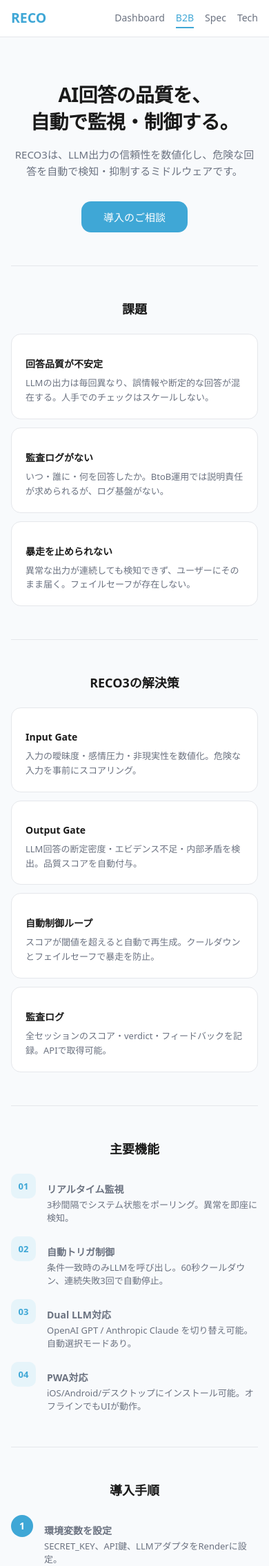
After one commit to kamide007-ship-it/PEA-RECO3FIRSTMODEL, a Flask app: page /b2b in a window 390 px wide. The commit adds this page. Shown: the top 2271 px of the page at 69% size. Run offline with Flask 3, Linux system fonts and the light colour scheme.

Commit message:
Add BtoB landing page and site navigation
New pages:
- /b2b - BtoB sales landing page with 8 sections:
  Hero, Problem, Solution, Features, Steps, Security, Pricing, CTA
- /spec - Specification page (placeholder)
- /tech - Technical spec page (placeholder)

New files:
- templates/b2b.html - Full LP with Apple-style minimal design
- templates/spec.html - Placeholder
- templates/tech.html - Placeholder
- static/lp.css - Landing page styles (hero, grids, features, steps, plans)
- static/reco-logo.svg - Blue RECO wordmark (SVG)

Changes:
- app.py: Added GET /b2b, /spec, /tech routes
- templates/reco3.html: Added nav bar with 4 links (Dashboard, B2B, Spec, Tech)
  + RECO logo in header
- service-worker.js: CACHE_VERSION v5 -> v6

Design:
- White background, blue (#3FA7D6) accents, black text
- Max 3 colors, no gradients, no animations
- 14px border-radius on cards, generous padding
- Sticky header with logo + nav
- Mobile responsive (grids collapse to single column)
- Current page highlighted with blue underline

No changes to: API logic, authentication, session handling

https://claude.ai/code/session_01HLdp7raJAeHDS5118gB2Ct

```diff
--- a/app.py
+++ b/app.py
@@ -129,6 +129,18 @@ def page_index():
 def page_r3():
     session["r3"] = True
     return render_template("reco3.html")
+
+@app.get("/b2b")
+def page_b2b():
+    return render_template("b2b.html")
+
+@app.get("/spec")
+def page_spec():
+    return render_template("spec.html")
+
+@app.get("/tech")
+def page_tech():
+    return render_template("tech.html")
 
 # ── PWA Assets (Root-level for Service Worker scope) ────────────────
 
--- /dev/null
+++ b/static/lp.css
@@ -0,0 +1,56 @@
+/* LP / B2B Landing Page styles */
+.lp-header{position:sticky;top:0;z-index:10;background:var(--white);border-bottom:1px solid var(--border)}
+.lp-header-inner{max-width:800px;margin:0 auto;padding:12px 16px;display:flex;align-items:center;justify-content:space-between}
+.lp-logo{text-decoration:none;display:flex;align-items:center}
+.lp-nav{display:flex;gap:16px;font-size:14px}
+.lp-nav a{text-decoration:none;color:var(--muted);padding:4px 0}
+.lp-nav a.active{color:var(--primary);border-bottom:2px solid var(--primary)}
+.lp-nav a:hover{color:var(--text)}
+
+.lp-wrap{max-width:800px;margin:0 auto;padding:0 16px 48px}
+
+/* Hero */
+.lp-hero{text-align:center;padding:64px 0 48px}
+.lp-hero h1{font-size:28px;font-weight:700;line-height:1.4;letter-spacing:-.02em;color:var(--text)}
+.lp-sub{color:var(--muted);font-size:15px;margin:16px 0 32px;line-height:1.6;max-width:520px;margin-left:auto;margin-right:auto}
+.lp-cta{padding:12px 32px;font-size:15px;border-radius:14px}
+
+/* Sections */
+.lp-section{padding:48px 0;border-top:1px solid var(--border)}
+.lp-section > h2{font-size:18px;font-weight:700;margin-bottom:24px;text-align:center}
+.lp-section > p{text-align:center;color:var(--muted);font-size:14px;margin-bottom:24px;line-height:1.6}
+.lp-section .card{border-radius:14px;padding:20px}
+.lp-section .card h3{font-size:14px;font-weight:600;margin-bottom:8px;color:var(--text)}
+.lp-section .card p{font-size:13px;color:var(--muted);line-height:1.6}
+
+/* Grids */
+.lp-grid2{display:grid;grid-template-columns:1fr 1fr;gap:12px}
+.lp-grid3{display:grid;grid-template-columns:1fr 1fr 1fr;gap:12px}
+@media(max-width:600px){.lp-grid2,.lp-grid3{grid-template-columns:1fr}}
+
+/* Features */
+.lp-features{display:flex;flex-direction:column;gap:16px}
+.lp-feature{display:flex;gap:16px;align-items:flex-start}
+.lp-icon{flex-shrink:0;width:36px;height:36px;border-radius:10px;background:var(--primary-light);color:var(--primary);font-size:13px;font-weight:700;display:flex;align-items:center;justify-content:center}
+.lp-feature h3{font-size:14px;font-weight:600;margin-bottom:4px}
+.lp-feature p{font-size:13px;color:var(--muted);line-height:1.5}
+
+/* Steps */
+.lp-steps{display:flex;flex-direction:column;gap:20px;max-width:480px;margin:0 auto}
+.lp-step{display:flex;gap:16px;align-items:flex-start}
+.lp-step-num{flex-shrink:0;width:32px;height:32px;border-radius:50%;background:var(--primary);color:var(--white);font-size:14px;font-weight:700;display:flex;align-items:center;justify-content:center}
+.lp-step h3{font-size:14px;font-weight:600;margin-bottom:4px}
+.lp-step p{font-size:13px;color:var(--muted);line-height:1.5}
+
+/* Plans */
+.lp-plan{text-align:center}
+.lp-plan h3{font-size:15px;margin-bottom:8px}
+.lp-price{font-size:18px;font-weight:700;color:var(--primary);margin-bottom:12px}
+.lp-plan ul{list-style:none;padding:0;font-size:13px;color:var(--muted);line-height:2}
+.lp-plan-primary{border:2px solid var(--primary);background:var(--primary-light)}
+
+/* CTA Section */
+.lp-cta-section{text-align:center;padding:48px 0}
+
+/* Footer */
+.lp-footer{text-align:center;padding:24px 0;color:var(--muted);font-size:12px;border-top:1px solid var(--border)}
--- a/static/service-worker.js
+++ b/static/service-worker.js
@@ -1,4 +1,4 @@
-const CACHE_VERSION = "reco3-pwa-v5";
+const CACHE_VERSION = "reco3-pwa-v6";
 const APP_SHELL = [
   "/r3",
   "/manifest.webmanifest",
--- /dev/null
+++ b/templates/b2b.html
@@ -0,0 +1,205 @@
+<!doctype html>
+<html lang="ja">
+<head>
+  <meta charset="utf-8" />
+  <meta name="viewport" content="width=device-width,initial-scale=1" />
+  <link rel="manifest" href="/manifest.webmanifest" />
+  <meta name="theme-color" content="#3FA7D6" />
+  <title>RECO3 for Business</title>
+  <link rel="stylesheet" href="/static/base.css" />
+  <link rel="stylesheet" href="/static/lp.css" />
+</head>
+<body>
+
+  <header class="lp-header">
+    <div class="lp-header-inner">
+      <a href="/b2b" class="lp-logo"><img src="/static/reco-logo.svg" alt="RECO" height="24" /></a>
+      <nav class="lp-nav">
+        <a href="/r3">Dashboard</a>
+        <a href="/b2b" class="active">B2B</a>
+        <a href="/spec">Spec</a>
+        <a href="/tech">Tech</a>
+      </nav>
+    </div>
+  </header>
+
+  <main class="lp-wrap">
+
+    <!-- Hero -->
+    <section class="lp-hero">
+      <h1>AI回答の品質を、<br>自動で監視・制御する。</h1>
+      <p class="lp-sub">RECO3は、LLM出力の信頼性を数値化し、危険な回答を自動で検知・抑制するミドルウェアです。</p>
+      <a href="#contact" class="btn primary lp-cta">導入のご相談</a>
+    </section>
+
+    <!-- Problem -->
+    <section class="lp-section">
+      <h2>課題</h2>
+      <div class="lp-grid3">
+        <div class="card">
+          <h3>回答品質が不安定</h3>
+          <p>LLMの出力は毎回異なり、誤情報や断定的な回答が混在する。人手でのチェックはスケールしない。</p>
+        </div>
+        <div class="card">
+          <h3>監査ログがない</h3>
+          <p>いつ・誰に・何を回答したか。BtoB運用では説明責任が求められるが、ログ基盤がない。</p>
+        </div>
+        <div class="card">
+          <h3>暴走を止められない</h3>
+          <p>異常な出力が連続しても検知できず、ユーザーにそのまま届く。フェイルセーフが存在しない。</p>
+        </div>
+      </div>
+    </section>
+
+    <!-- Solution -->
+    <section class="lp-section">
+      <h2>RECO3の解決策</h2>
+      <div class="lp-grid2">
+        <div class="card">
+          <h3>Input Gate</h3>
+          <p>入力の曖昧度・感情圧力・非現実性を数値化。危険な入力を事前にスコアリング。</p>
+        </div>
+        <div class="card">
+          <h3>Output Gate</h3>
+          <p>LLM回答の断定密度・エビデンス不足・内部矛盾を検出。品質スコアを自動付与。</p>
+        </div>
+        <div class="card">
+          <h3>自動制御ループ</h3>
+          <p>スコアが閾値を超えると自動で再生成。クールダウンとフェイルセーフで暴走を防止。</p>
+        </div>
+        <div class="card">
+          <h3>監査ログ</h3>
+          <p>全セッションのスコア・verdict・フィードバックを記録。APIで取得可能。</p>
+        </div>
+      </div>
+    </section>
+
+    <!-- Features -->
+    <section class="lp-section">
+      <h2>主要機能</h2>
+      <div class="lp-features">
+        <div class="lp-feature">
+          <span class="lp-icon">01</span>
+          <div>
+            <h3>リアルタイム監視</h3>
+            <p>3秒間隔でシステム状態をポーリング。異常を即座に検知。</p>
+          </div>
+        </div>
+        <div class="lp-feature">
+          <span class="lp-icon">02</span>
+          <div>
+            <h3>自動トリガ制御</h3>
+            <p>条件一致時のみLLMを呼び出し。60秒クールダウン、連続失敗3回で自動停止。</p>
+          </div>
+        </div>
+        <div class="lp-feature">
+          <span class="lp-icon">03</span>
+          <div>
+            <h3>Dual LLM対応</h3>
+            <p>OpenAI GPT / Anthropic Claude を切り替え可能。自動選択モードあり。</p>
+          </div>
+        </div>
+        <div class="lp-feature">
+          <span class="lp-icon">04</span>
+          <div>
+            <h3>PWA対応</h3>
+            <p>iOS/Android/デスクトップにインストール可能。オフラインでもUIが動作。</p>
+          </div>
+        </div>
+      </div>
+    </section>
+
+    <!-- Steps -->
+    <section class="lp-section">
+      <h2>導入手順</h2>
+      <div class="lp-steps">
+        <div class="lp-step">
+          <span class="lp-step-num">1</span>
+          <div>
+            <h3>環境変数を設定</h3>
+            <p>SECRET_KEY、API鍵、LLMアダプタをRenderに設定。</p>
+          </div>
+        </div>
+        <div class="lp-step">
+          <span class="lp-step-num">2</span>
+          <div>
+            <h3>デプロイ</h3>
+            <p>GitHubリポジトリを接続。gunicornで自動起動。</p>
+          </div>
+        </div>
+        <div class="lp-step">
+          <span class="lp-step-num">3</span>
+          <div>
+            <h3>運用開始</h3>
+            <p>/r3を開くだけで監視・制御ループが自動開始。</p>
+          </div>
+        </div>
+      </div>
+    </section>
+
+    <!-- Security -->
+    <section class="lp-section">
+      <h2>セキュリティ</h2>
+      <div class="lp-grid2">
+        <div class="card">
+          <h3>サーバーサイド認証</h3>
+          <p>APIキーはサーバー側のみ。フロントに秘密鍵を埋め込まない。セッションCookieで認証。</p>
+        </div>
+        <div class="card">
+          <h3>監査証跡</h3>
+          <p>全リクエスト/レスポンスのスコア・判定結果をログ。コンプライアンス対応。</p>
+        </div>
+      </div>
+    </section>
+
+    <!-- Pricing -->
+    <section class="lp-section">
+      <h2>料金</h2>
+      <div class="lp-grid3">
+        <div class="card lp-plan">
+          <h3>Starter</h3>
+          <p class="lp-price">要お問合せ</p>
+          <ul>
+            <li>単一LLM</li>
+            <li>基本監視</li>
+            <li>監査ログ</li>
+          </ul>
+        </div>
+        <div class="card lp-plan lp-plan-primary">
+          <h3>Business</h3>
+          <p class="lp-price">要お問合せ</p>
+          <ul>
+            <li>Dual LLM切替</li>
+            <li>自動制御ループ</li>
+            <li>API連携</li>
+            <li>優先サポート</li>
+          </ul>
+        </div>
+        <div class="card lp-plan">
+          <h3>Enterprise</h3>
+          <p class="lp-price">要お問合せ</p>
+          <ul>
+            <li>カスタムルール</li>
+            <li>オンプレ対応</li>
+            <li>SLA保証</li>
+            <li>専任担当</li>
+          </ul>
+        </div>
+      </div>
+    </section>
+
+    <!-- CTA -->
+    <section class="lp-section lp-cta-section" id="contact">
+      <h2>導入のご相談</h2>
+      <p>デモ環境のご提供、技術的なご質問など、お気軽にお問い合わせください。</p>
+      <a href="mailto:contact@example.com" class="btn primary lp-cta">お問い合わせ</a>
+    </section>
+
+    <footer class="lp-footer">
+      <p>&copy; 2025 RECO3. All rights reserved.</p>
+    </footer>
+
+  </main>
+
+</body>
+</html>
```
Also changed, not shown: templates/reco3.html (+9 -4 lines), templates/spec.html (added, +30 -0 lines), templates/tech.html (added, +30 -0 lines), static/reco-logo.svg (added).
